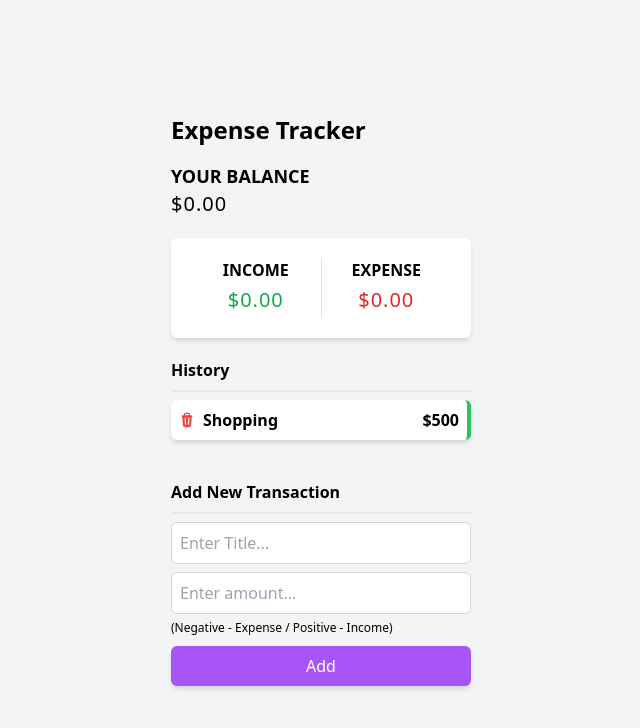
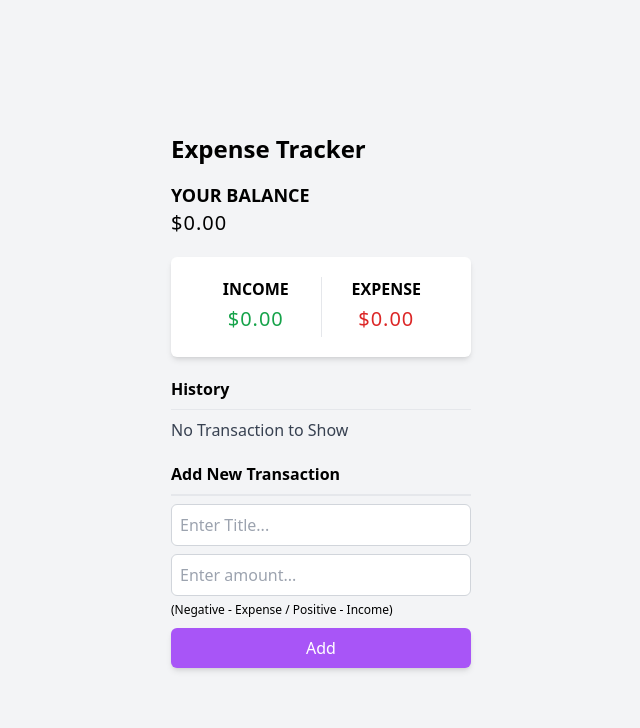
Before and after one commit to n-ii-ma/pinia-expense-tracker, a Vue app: page / in a window 1280 px wide. Shown: the top 728 px of the page, without its empty margins (319-959 px from the left). Built offline with nearby package versions, Linux system fonts and the light colour scheme.

Commit message:
Show a list of transactions

```diff
--- a/src/components/transaction-item.vue
+++ b/src/components/transaction-item.vue
@@ -1,12 +1,26 @@
-<script setup lang="ts"></script>
+<script setup lang="ts">
+import { useTransactionsStore } from "@/stores/transactions";
+
+import type { Transaction } from "@/stores/types";
+
+// Props
+defineProps<{
+  transaction: Transaction;
+}>();
+
+// Transactions store
+const store = useTransactionsStore();
+</script>
 
 <template>
-  <!-- minus or plus -->
   <li
-    class="bg-white shadow-md flex justify-between relative p-2 my-2 rounded-md border-r-4 border-green-500"
+    :class="`bg-white shadow-md flex justify-between relative p-2 my-2 rounded-md border-r-4 ${transaction.amount > 0 ? 'border-green-500' : 'border-red-500'}`"
   >
     <div class="flex items-center gap-2">
-      <button class="text-red-500 hover:text-red-600">
+      <button
+        @click="store.deleteTransaction(transaction.id)"
+        class="text-red-500 hover:text-red-600"
+      >
         <svg
           xmlns="http://www.w3.org/2000/svg"
           viewBox="0 0 20 20"
@@ -20,8 +34,12 @@
           />
         </svg>
       </button>
-      <h4 class="font-semibold">Shopping</h4>
+      <h4 class="font-semibold">{{ transaction.title }}</h4>
     </div>
-    <h4 class="font-semibold">$500</h4>
+    <h4 class="font-semibold">
+      <span v-if="transaction.amount > 0">+</span><span v-else>-</span>${{
+        Math.abs(transaction.amount).toFixed(2)
+      }}
+    </h4>
   </li>
 </template>
--- a/src/components/transaction-list.vue
+++ b/src/components/transaction-list.vue
@@ -1,10 +1,20 @@
 <script setup lang="ts">
+import { useTransactionsStore } from "@/stores/transactions";
+
 import TransactionItem from "./transaction-item.vue";
+
+// Transactions store
+const store = useTransactionsStore();
 </script>
 
 <template>
-  <h3 class="border-b-2 border-gray-200 pb-2 mt-5 mb-2 font-semibold">History</h3>
-  <ul class="mb-10">
-    <TransactionItem />
+  <h3 class="border-b border-gray-200 pb-2 mt-5 mb-2 font-semibold">History</h3>
+  <p class="text-gray-700" v-if="!store.transactions.length">No Transaction to Show</p>
+  <ul v-else>
+    <TransactionItem
+      v-for="transaction in store.transactions"
+      :key="transaction.id"
+      :transaction="transaction"
+    />
   </ul>
 </template>
```
